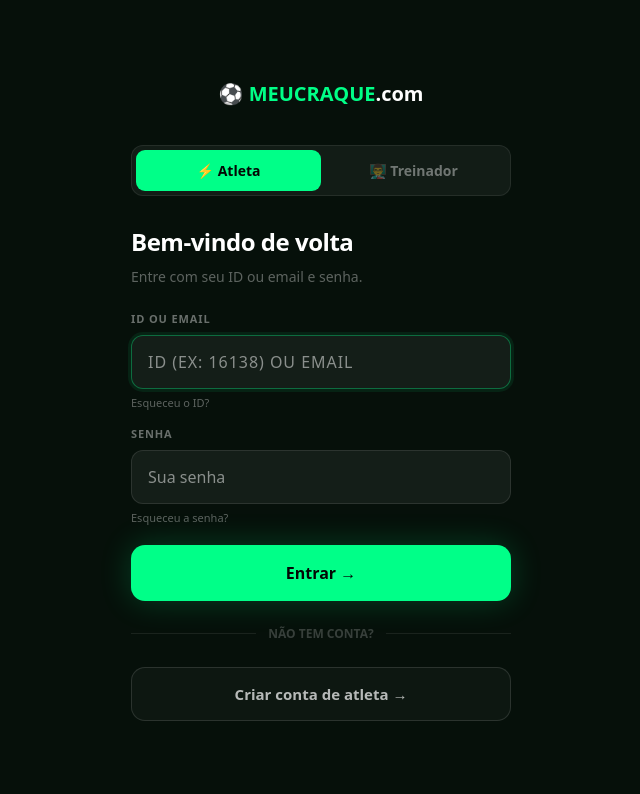
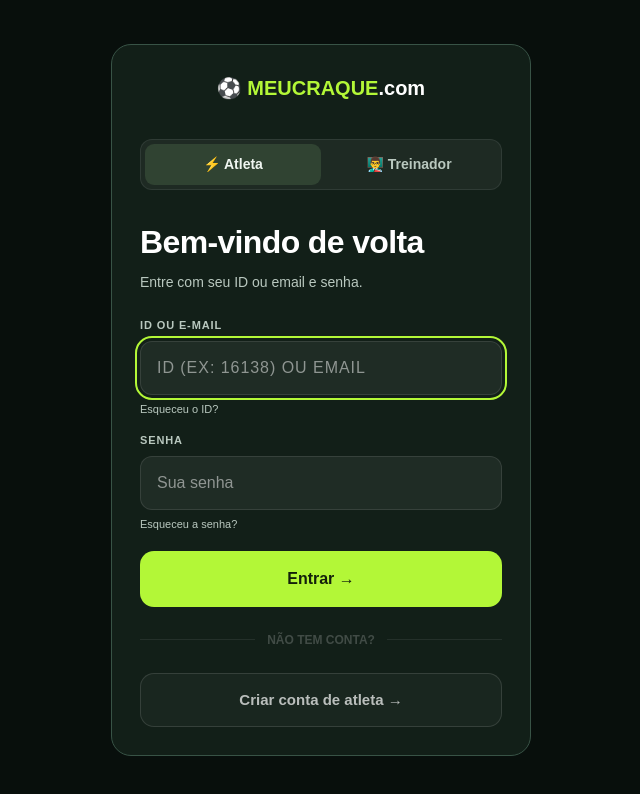
Before and after one commit to wrdiretoria/scoutbase, a Next.js app: page /login in a window 1280 px wide. Shown: the top 794 px of the page, without its empty margins (319-959 px from the left). Built offline with nearby package versions, Linux system fonts and the light colour scheme; no server answers.

Commit message:
Apply the new MeuCraque visual design to sign-in

```diff
--- a/src/app/login/page.tsx
+++ b/src/app/login/page.tsx
@@ -122,19 +122,19 @@ export default function LoginPage() {
   }
 
   if (checking) return (
-    <main style={{
-      background: '#06100a', minHeight: '100dvh',
+    <main className="mc-screen" style={{
+      background: 'var(--mc-canvas)', minHeight: '100dvh',
       display: 'flex', alignItems: 'center', justifyContent: 'center',
-      fontFamily: 'system-ui, sans-serif',
+      fontFamily: 'inherit',
     }}>
       <div style={{ textAlign: 'center' }}>
         <Link href="/" aria-label="MeuCraque, início" style={{ fontSize: '18px', fontWeight: 800, color: 'white', marginBottom: '32px' }} className="inline-block no-underline text-inherit">
-          ⚽ <span style={{ color: '#00ff87' }}>MEUCRAQUE</span><span style={{ color: 'white' }}>.com</span>
+          ⚽ <span style={{ color: 'var(--mc-accent)' }}>MEUCRAQUE</span><span style={{ color: 'white' }}>.com</span>
         </Link>
         <div style={{
           width: '36px', height: '36px', margin: '0 auto',
           border: '3px solid rgba(0,255,136,0.15)',
-          borderTopColor: '#00ff87', borderRadius: '50%',
+          borderTopColor: 'var(--mc-accent)', borderRadius: '50%',
           animation: 'spin 0.8s linear infinite',
         }} />
         <style>{`@keyframes spin { to { transform: rotate(360deg); } }`}</style>
@@ -145,30 +145,30 @@ export default function LoginPage() {
   const inputStyle: React.CSSProperties = {
     width: '100%', padding: '14px 16px', borderRadius: '12px', boxSizing: 'border-box',
     background: 'rgba(255,255,255,0.06)', border: '1px solid rgba(255,255,255,0.1)',
-    color: 'white', fontSize: '16px', outline: 'none', fontFamily: 'system-ui, sans-serif',
+    color: 'white', fontSize: '16px', fontFamily: 'inherit',
     transition: 'border-color .2s, box-shadow .2s',
   }
 
   return (
-    <main style={{
-      background: '#06100a', minHeight: '100dvh',
+    <main className="mc-screen" style={{
+      background: 'var(--mc-canvas)', minHeight: '100dvh',
       display: 'flex', flexDirection: 'column', alignItems: 'center', justifyContent: 'center',
       padding: '24px',
       paddingTop: 'max(24px, env(safe-area-inset-top))',
       paddingBottom: 'max(24px, env(safe-area-inset-bottom))',
-      fontFamily: 'system-ui, sans-serif',
+      fontFamily: 'inherit',
     }}>
       <style>{`
-        input:focus { border-color:rgba(0,255,136,0.35) !important; box-shadow:0 0 0 3px rgba(0,255,136,0.08) !important; }
+        .mc-screen input:focus { border-color:var(--mc-accent); }
         button:active { transform:scale(.97); opacity:.88; transition:transform .08s,opacity .08s; }
       `}</style>
 
-      <div style={{ width: '100%', maxWidth: '380px' }}>
+      <div style={{ width: '100%', maxWidth: '420px', padding: 'clamp(14px, 5vw, 28px)', background: 'var(--mc-surface)', border: '1px solid var(--mc-line)', borderRadius: 20 }}>
 
         {/* Logo */}
         <div style={{ textAlign: 'center', marginBottom: '36px' }}>
           <Link href="/" style={{ fontSize: '20px', fontWeight: 800, color: 'white', textDecoration: 'none' }}>
-            ⚽ <span style={{ color: '#00ff87' }}>MEUCRAQUE</span><span style={{ color: 'white' }}>.com</span>
+            ⚽ <span style={{ color: 'var(--mc-accent)' }}>MEUCRAQUE</span><span style={{ color: 'white' }}>.com</span>
           </Link>
         </div>
 
@@ -181,13 +181,14 @@ export default function LoginPage() {
           {(['atleta', 'treinador'] as Area[]).map(a => (
             <button
               key={a}
+              type="button" aria-pressed={area === a}
               onClick={() => handleArea(a)}
               style={{
                 flex: 1, padding: '10px', borderRadius: '9px', border: 'none',
-                cursor: 'pointer', fontFamily: 'system-ui, sans-serif',
+                cursor: 'pointer', fontFamily: 'inherit',
                 fontSize: '14px', fontWeight: 700,
-                background: area === a ? '#00FF88' : 'transparent',
-                color: area === a ? '#030805' : 'rgba(255,255,255,0.4)',
+                background: area === a ? '#304332' : 'transparent',
+                color: area === a ? 'var(--mc-text)' : 'var(--mc-muted)',
                 transition: 'all .2s',
               }}
             >
@@ -197,10 +198,10 @@ export default function LoginPage() {
         </div>
 
         {/* Título */}
-        <h1 style={{ margin: '0 0 6px', fontSize: '24px', fontWeight: 900, color: 'white', letterSpacing: '-0.02em' }}>
+        <h1 style={{ margin: '0 0 6px', fontSize: 'clamp(24px, 7vw, 32px)', fontWeight: 900, color: 'white', letterSpacing: '-0.02em' }}>
           Bem-vindo de volta
         </h1>
-        <p style={{ margin: '0 0 24px', fontSize: '14px', color: 'rgba(255,255,255,0.35)' }}>
+        <p style={{ margin: '0 0 24px', fontSize: '14px', color: 'var(--mc-muted)' }}>
           Entre com seu ID ou email e senha.
         </p>
 
@@ -208,11 +209,12 @@ export default function LoginPage() {
         <form onSubmit={handleSubmit} style={{ display: 'flex', flexDirection: 'column', gap: '14px' }}>
 
           <div>
-            <label style={{ display: 'block', fontSize: '11px', fontWeight: 700, color: 'rgba(255,255,255,0.4)', letterSpacing: '0.08em', textTransform: 'uppercase', marginBottom: '8px' }}>
-              ID ou Email
+            <label htmlFor="login-identificador" style={{ display: 'block', fontSize: '11px', fontWeight: 700, color: 'var(--mc-muted)', letterSpacing: '0.08em', textTransform: 'uppercase', marginBottom: '8px' }}>
+              ID ou e-mail
             </label>
             <input
               key={area}
+              id="login-identificador" autoComplete="username"
               type="text"
               required
               autoFocus
@@ -226,7 +228,7 @@ export default function LoginPage() {
             />
             {area === 'atleta' && (
               <p style={{ margin: '6px 0 0', fontSize: '11px', color: 'rgba(255,255,255,0.2)' }}>
-                <Link href="/atleta/recuperar-id" style={{ color: 'rgba(255,255,255,0.35)', textDecoration: 'none' }}>
+                <Link href="/atleta/recuperar-id" style={{ color: 'var(--mc-muted)', textDecoration: 'none' }}>
                   Esqueceu o ID?
                 </Link>
               </p>
@@ -234,18 +236,18 @@ export default function LoginPage() {
           </div>
 
           <div>
-            <label style={{ display: 'block', fontSize: '11px', fontWeight: 700, color: 'rgba(255,255,255,0.4)', letterSpacing: '0.08em', textTransform: 'uppercase', marginBottom: '8px' }}>
+            <label htmlFor="login-senha" style={{ display: 'block', fontSize: '11px', fontWeight: 700, color: 'var(--mc-muted)', letterSpacing: '0.08em', textTransform: 'uppercase', marginBottom: '8px' }}>
               Senha
             </label>
             <input
-              type="password" required value={password}
+              id="login-senha" autoComplete="current-password" type="password" required value={password}
               onChange={e => setPassword(e.target.value)}
               placeholder="Sua senha" style={inputStyle}
             />
             <p style={{ margin: '6px 0 0', fontSize: '11px', color: 'rgba(255,255,255,0.2)' }}>
               <Link
                 href={area === 'atleta' ? '/atleta/recuperar-senha' : '/treinador/recuperar-senha'}
-                style={{ color: 'rgba(255,255,255,0.35)', textDecoration: 'none' }}
+                style={{ color: 'var(--mc-muted)', textDecoration: 'none' }}
               >
                 Esqueceu a senha?
               </Link>
@@ -263,13 +265,13 @@ export default function LoginPage() {
           )}
 
           <button
-            type="submit" disabled={loading}
+            type="submit" className="mc-primary-action" disabled={loading}
             style={{
               marginTop: '4px', padding: '16px', borderRadius: '14px', border: 'none',
               cursor: loading ? 'not-allowed' : 'pointer',
-              background: '#00FF88', color: '#030805', fontWeight: 800,
+
               fontSize: '16px', opacity: loading ? 0.6 : 1,
-              minHeight: '56px', boxShadow: '0 0 32px rgba(0,255,136,0.2)',
+              minHeight: '52px',
               transition: 'opacity .15s',
             }}
           >
```
